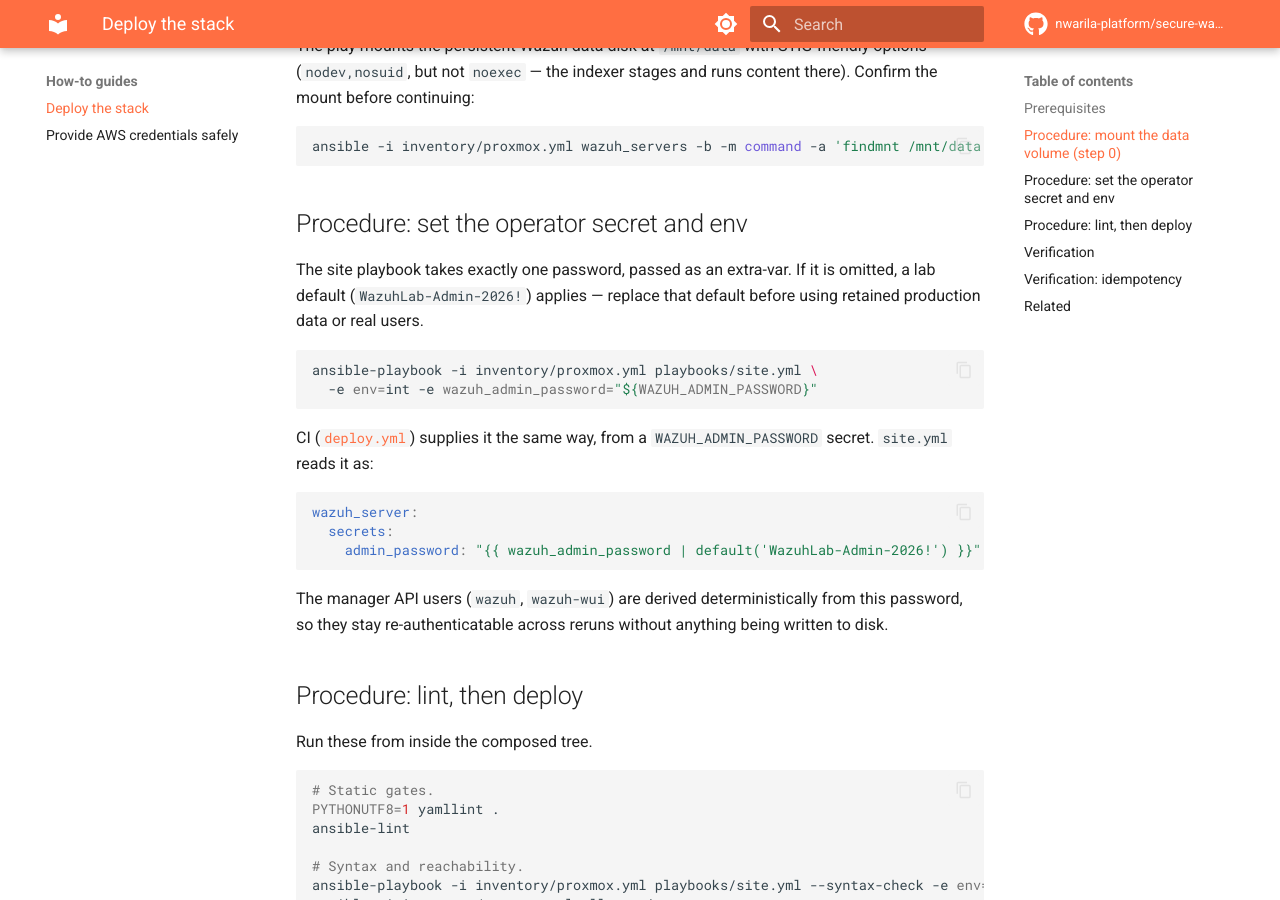
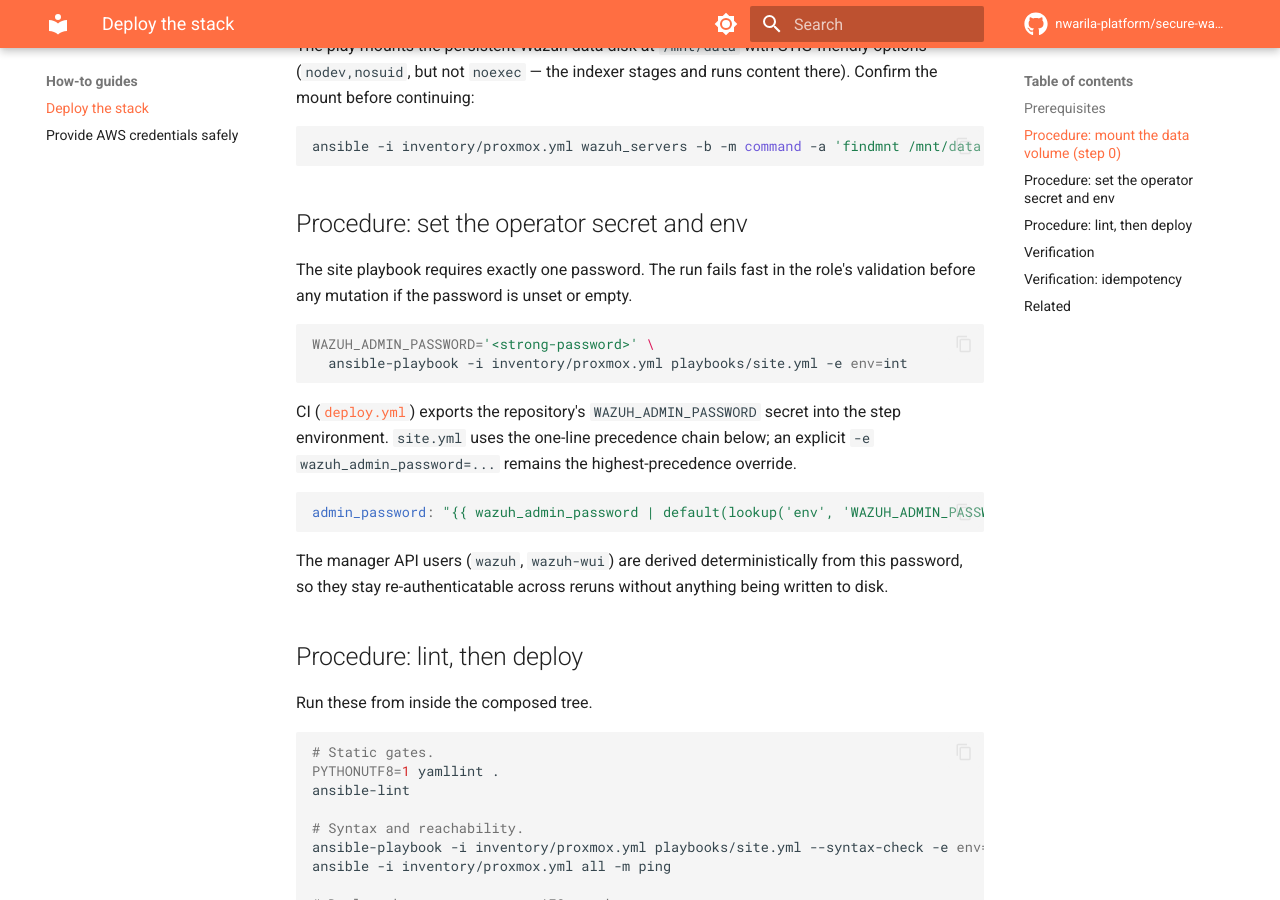
Before and after one commit to nwarila-platform/secure-wazuh, an MkDocs documentation site: the page built from docs/how-to/deploy-the-stack.md, in a window 1280 px wide and 900 px high, scrolled down 1400 px. Built offline with MkDocs 1.6.1 and Material for MkDocs 9.7.7, drawn with Linux system fonts in a browser that asks for light colours; comment, search, counter and statistics services are not loaded.

Commit message:
fix(security): require the Wazuh admin password and stop leaking identifiers
The committed lab default was a working credential in a public repo: with no
secret wired it silently became the live indexer/dashboard admin login and the
derivation root for the manager-API passwords. The chain is now explicit -e ->
WAZUH_ADMIN_PASSWORD, so an unset password reaches the role's existing
validate.yml assertion and fails before any host mutation — the role already
treated it as mandatory; the playbook default was the only thing defeating that.
The password is no longer passed as an extra-var either (argv is world-readable
in /proc on the long-lived self-hosted runner).

The failure-state snapshot is now redacted with the same word-bounded rule the
evidence renderer uses: Actions artifacts on a public repo are downloadable by
anyone who can view the run, so one failed run would have published the account
id that terraform/aws.tfvars calls an absolute ban.

Also removes private process vocabulary that read as unexplained ceremony to an
outside reader, drops the stale auth-force.xml.j2 allowlist entry left by the
removed force-auth design (with a reverse guard so allowlist-check now catches
entries with no tracked file), and corrects comments that stated the opposite of
the code beside them.

Pins the terraform framework to 4f18b303, which bootstraps the SSM agent on AMIs
that omit it — CIS/STIG RHEL ships none, so CI had no SSM channel to the Linux
hosts at all — and owns encrypt/use_lockfile in its own backend block, so those
two flags leave every consumer's init.

````diff
--- a/docs/how-to/deploy-the-stack.md
+++ b/docs/how-to/deploy-the-stack.md
@@ -29,22 +29,20 @@ ansible -i inventory/proxmox.yml wazuh_servers -b -m command -a 'findmnt /mnt/da
 
 ## Procedure: set the operator secret and env
 
-The site playbook takes exactly one password, passed as an extra-var. If it is omitted, a
-lab default (`WazuhLab-Admin-2026!`) applies — replace that default before using retained
-production data or real users.
+The site playbook requires exactly one password. The run fails fast in the role's validation
+before any mutation if the password is unset or empty.
 
 ```bash
-ansible-playbook -i inventory/proxmox.yml playbooks/site.yml \
-  -e env=int -e wazuh_admin_password="${WAZUH_ADMIN_PASSWORD}"
+WAZUH_ADMIN_PASSWORD='<strong-password>' \
+  ansible-playbook -i inventory/proxmox.yml playbooks/site.yml -e env=int
 ```
 
-CI ([`deploy.yml`](../../.github/workflows/deploy.yml)) supplies it the same way, from a
-`WAZUH_ADMIN_PASSWORD` secret. `site.yml` reads it as:
+CI ([`deploy.yml`](../../.github/workflows/deploy.yml)) exports the repository's
+`WAZUH_ADMIN_PASSWORD` secret into the step environment. `site.yml` uses the one-line precedence
+chain below; an explicit `-e wazuh_admin_password=...` remains the highest-precedence override.
 
 ```yaml
-wazuh_server:
-  secrets:
-    admin_password: "{{ wazuh_admin_password | default('WazuhLab-Admin-2026!') }}"
+admin_password: "{{ wazuh_admin_password | default(lookup('env', 'WAZUH_ADMIN_PASSWORD'), true) }}"
 ```
 
 The manager API users (`wazuh`, `wazuh-wui`) are derived deterministically from this password, so they stay re-authenticatable across reruns without anything being written to disk.
````
Also changed, not shown: ansible/README.md (+1 -1 lines), docs/decision-records/repo/0003-deny-all-explicit-gitignore.md (+3 -0 lines), docs/decision-records/repo/0004-runtime-derived-account-id-for-s3-bucket.md (+3 -4 lines), docs/reference/aws-iam/README.md (+3 -2 lines), 14 other files.
